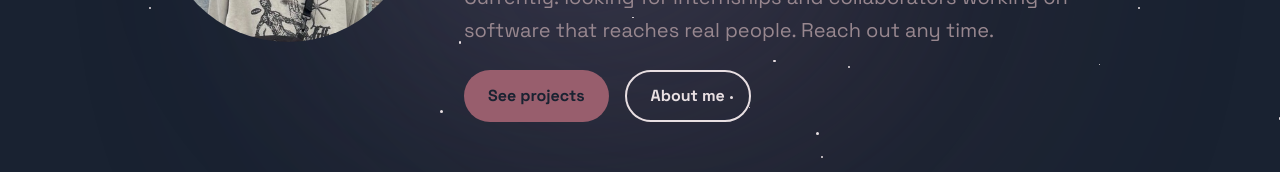
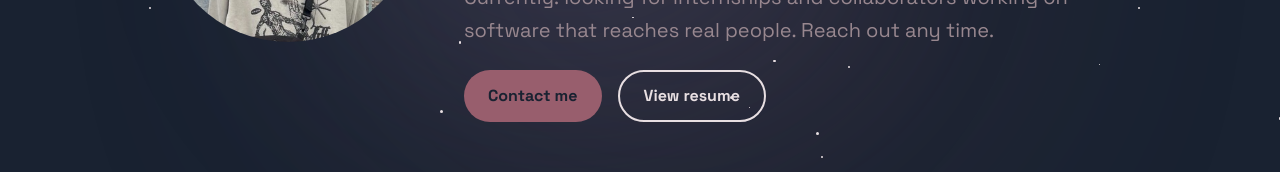
Before and after one commit to akuskova/Portfolio, a React (Vite) app in the folder frontend/: page /about in a window 1280 px wide. Shown: the part 526-698 px from the top of the page. Built offline with nearby package versions, Linux system fonts and the light colour scheme.

Commit message:
last minute button info change

```diff
--- a/frontend/src/main.tsx
+++ b/frontend/src/main.tsx
@@ -10,5 +10,5 @@ createRoot(document.getElementById('root')!).render(
     <BrowserRouter>
       <App />
     </BrowserRouter>
-  </StrictMode>,
+  </StrictMode>
 )
--- a/frontend/src/pages/AboutMe.tsx
+++ b/frontend/src/pages/AboutMe.tsx
@@ -32,16 +32,16 @@ export default function AboutMe() {
 
           <div className="flex gap-4 justify-center md:justify-start">
             <Button
-              to="/projects"
+              href="mailto:anna.l.kuskova@gmail.com"
               className="animate-[fadeInUp_0.6s_ease-out_0.55s_backwards]">
-              See projects
+              Contact me
             </Button>
 
             <Button
-              to="/about"
+              href="/assets/AnnaKResume.pdf"
               variant="secondary"
               className="animate-[fadeInUp_0.6s_ease-out_0.55s_backwards]">
-              About me
+              View resume
             </Button>
           </div>
         </div>
```
